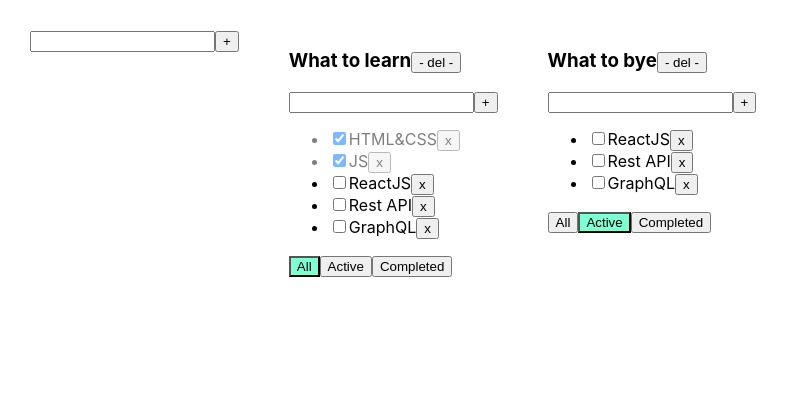
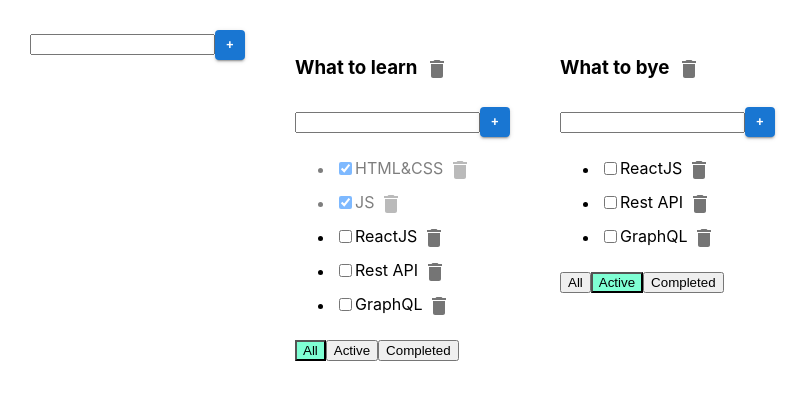
Before and after one commit to ArturLimaiko/_Todolist, a React (Create React App) app: page / in a window 1280 px wide. Shown: the top 400 px of the page, without its empty margins (0-809 px from the left). Built offline with nearby package versions, Linux system fonts and the light colour scheme.

Commit message:
lesson 07- install material ui

```diff
--- a/src/AddItemForm.tsx
+++ b/src/AddItemForm.tsx
@@ -1,4 +1,5 @@
 import React, {ChangeEvent, KeyboardEvent, useState} from 'react';
+import Button from '@mui/material/Button';
 
 type AddItemFormProps = {
     callBack: (title: string) => void
@@ -32,6 +33,13 @@ export const AddItemForm = (props: AddItemFormProps) => {
         }
     }
 
+    const stylesButton = {
+        maxWidth: '30px',
+        maxHeight: '30px',
+        minHeight: '30px',
+        minWidth: '30px',
+    }
+
     return (
         <div>
             <input value={title}
@@ -39,7 +47,7 @@ export const AddItemForm = (props: AddItemFormProps) => {
                    onKeyPress={onKeyPressHandler}
                    className={error ? "error" : ""}
             />
-            <button onClick={callBack}>+</button>
+            <Button onClick={callBack} variant={"contained"} size="small" style={stylesButton}>+</Button>
             {error && <div className="error-message">{error}</div>}
         </div>
     );
--- a/src/App.tsx
+++ b/src/App.tsx
@@ -3,6 +3,7 @@ import './App.css';
 import {TaskType, Todolist} from './Todolist';
 import {v1} from 'uuid';
 import {AddItemForm} from "./AddItemForm";
+
 
 export type FilterValuesType = "all" | "active" | "completed";
 
@@ -75,7 +76,7 @@ function App() {
         setTodolists(todolists.map(el => el.id === todolistID ? {...el, filter: value} : el))
     }
 
-    //удаление таски
+    //удаление todolist
     const removeTodolist = (todolistID: string) => {
         //сетаем - берем все тудулисты, фитром проходимся , и оставляем всех кроме того на котором нажали удалить
         setTodolists(todolists.filter(el => el.id !== todolistID))
--- a/src/Todolist.tsx
+++ b/src/Todolist.tsx
@@ -2,6 +2,9 @@ import React, {ChangeEvent} from 'react';
 import {FilterValuesType} from './App';
 import {AddItemForm} from "./AddItemForm";
 import {EditableSpan} from "./EditableSpan";
+import IconButton from '@mui/material/IconButton';
+import DeleteIcon from '@mui/icons-material/Delete';
+
 
 export type TaskType = {
     id: string
@@ -63,7 +66,9 @@ export function Todolist(props: PropsType) {
     return <div>
         <h3>
             <EditableSpan oldTitle={props.title} callBack={updateTodoListTitleHandler}/>
-            <button onClick={removeTodolistHandler}> - del -</button>
+            <IconButton aria-label="delete" onClick={removeTodolistHandler}>
+                <DeleteIcon />
+            </IconButton>
         </h3>
         <AddItemForm callBack={addTaskHandler}/>
         <ul>
@@ -77,7 +82,9 @@ export function Todolist(props: PropsType) {
                     return <li key={t.id} className={t.isDone ? "is-done" : ""}>
                         <input type="checkbox" onChange={onChangeHandler} checked={t.isDone}/>
                         <EditableSpan oldTitle={t.title} callBack={(newTitle) => updateTaskTitleHandler(t.id,newTitle)}/>
-                        <button onClick={onClickHandler}>x</button>
+                        <IconButton aria-label="delete" onClick={onClickHandler} size="small" >
+                            <DeleteIcon />
+                        </IconButton>
                     </li>
                 })
             }
```
Also changed, not shown: package.json (+7 -0 lines), 1 other file (tests, documents, lock files or other folders).
